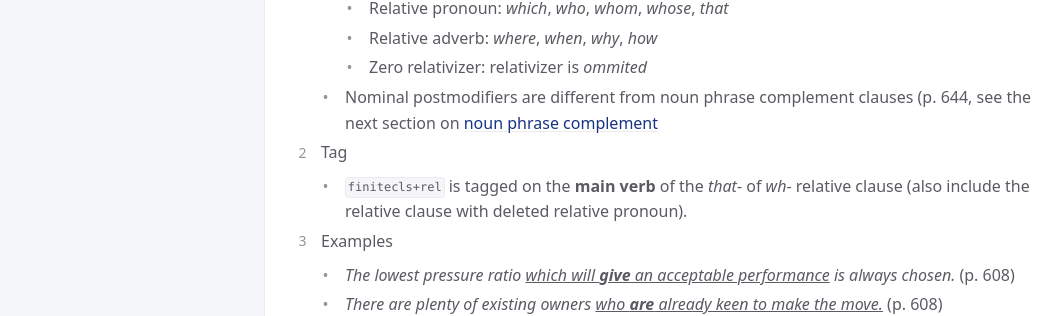
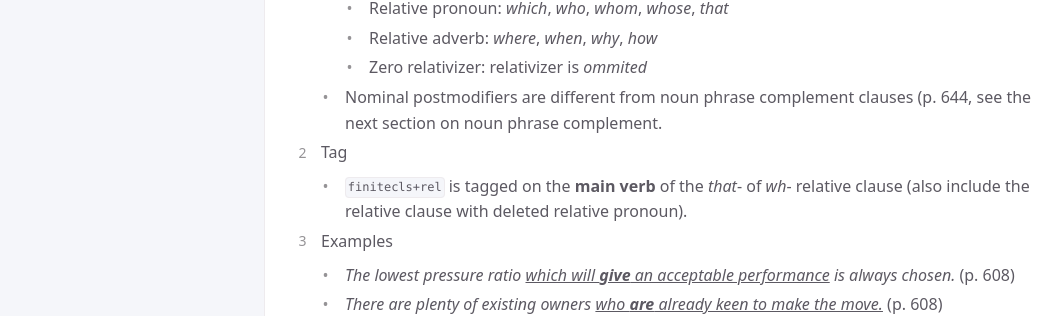
Before and after one commit to LCR-ADS-Lab/LxGrTagger-Documentation, a Jekyll site: the page built from docs/cx tags/1_Finite Clause/3_Syntactic function3.md, in a window 1280 px wide and 900 px high. Shown: the part 356-672 px from the top of the window, without its empty margins (107-1171 px from the left). Built offline with Jekyll 4.4.1, drawn with Linux system fonts in a browser that asks for light colours; cached includes are drawn as plain includes; part of the change alters nothing that is shown.

```diff
--- a/docs/cx tags/1_Finite Clause/3_Syntactic function3.md
+++ b/docs/cx tags/1_Finite Clause/3_Syntactic function3.md
@@ -15,7 +15,7 @@ nav_order: 3
         -  Relative pronoun: *which*, *who*, *whom*, *whose*, *that*
         -  Relative adverb: *where*, *when*, *why*, *how*
         -  Zero relativizer: relativizer is _ommited_
-    - Nominal postmodifiers are different from noun phrase complement clauses (p. 644, see the next section on [noun phrase complement](/4_Syntactic%20function4.md)
+    - Nominal postmodifiers are different from noun phrase complement clauses (p. 644, see the next section on noun phrase complement.
 2. Tag
     - `finitecls+rel` is tagged on the **main verb** of the *that*- of *wh*- relative clause (also include the relative clause with deleted relative pronoun).
 3. Examples
```
